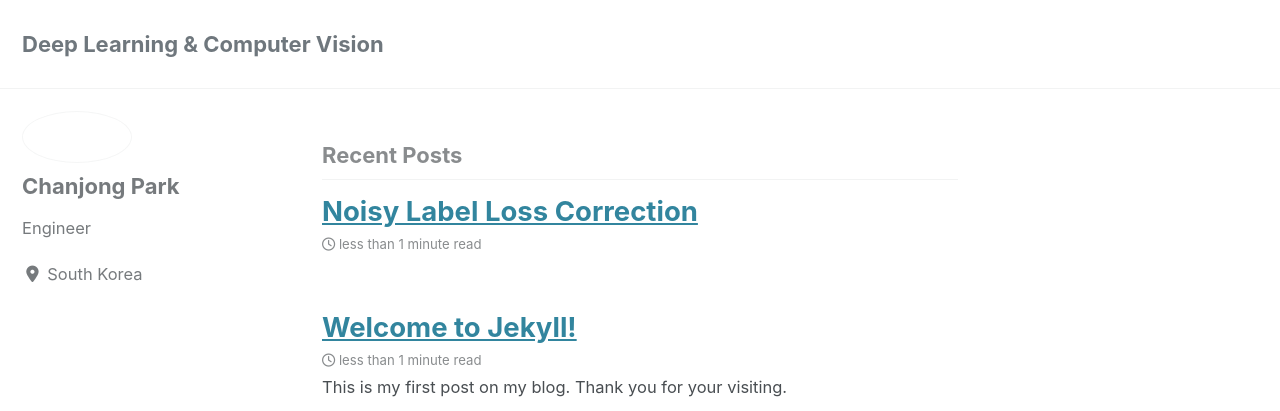
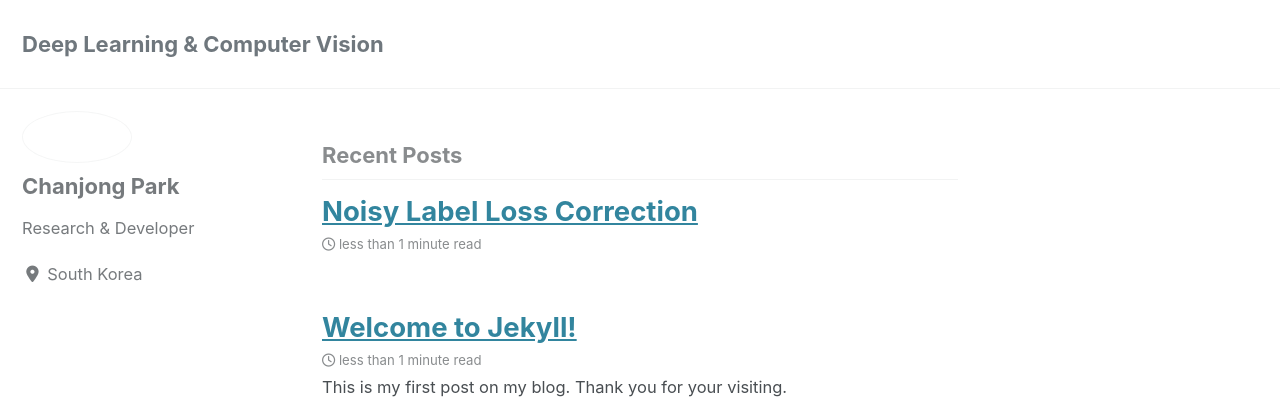
Before and after one commit to pcj8670/winnerus.github.io, a Jekyll site: the page built from index.html, in a window 1280 px wide. Shown: the top 411 px of the page. Built offline with Jekyll 4.4.1, drawn with Linux system fonts in a browser that asks for light colours; cached includes are drawn as plain includes; nearby versions of some CDN libraries; the list of posts is cut into pages by our own code.

Commit message:
Update _config.yml

```diff
--- a/_config.yml
+++ b/_config.yml
@@ -109,7 +109,7 @@ analytics:
 author:
   name             : "Chanjong Park"
   avatar : "/assets/imgs/blank.png"
-  bio              : "Engineer"
+  bio              : "Research & Developer"
   location         : "South Korea"
   email            :
   links:
```
